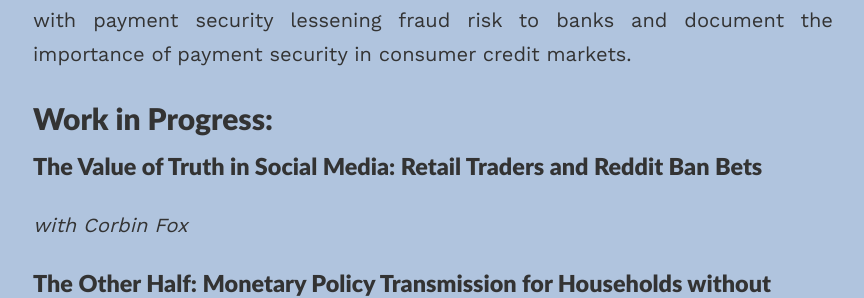
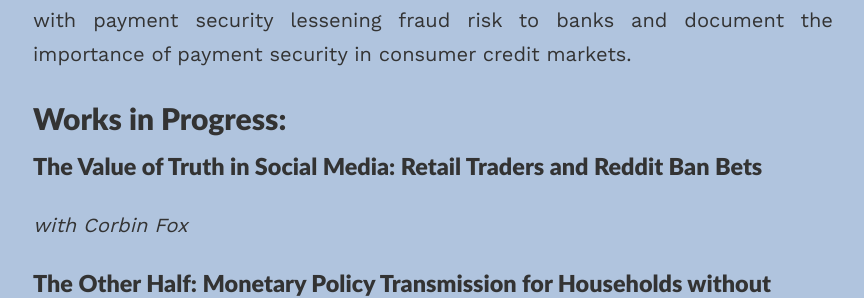
Before and after one commit to justin-mohr/justin-mohr.github.io, a Jekyll site: the page built from _pages/research.md, in a window 1280 px wide. Shown: the part 1403-1701 px from the top of the page, without its empty margins (207-1071 px from the left). Built offline with Jekyll 4.4.1, drawn with Linux system fonts in a browser that asks for light colours; nearby versions of some CDN libraries.

Commit message:
Update research.md

```diff
--- a/_pages/research.md
+++ b/_pages/research.md
@@ -40,7 +40,7 @@ also experience a jump in their credit limits when chip cards are rolled out. Th
 consistent with payment security lessening fraud risk to banks and document the importance
 of payment security in consumer credit markets. </p>
 
-## Work in Progress:
+## Works in Progress:
 ### The Value of Truth in Social Media: Retail Traders and Reddit Ban Bets <br>
 <i>with Corbin Fox</i>
 
```
